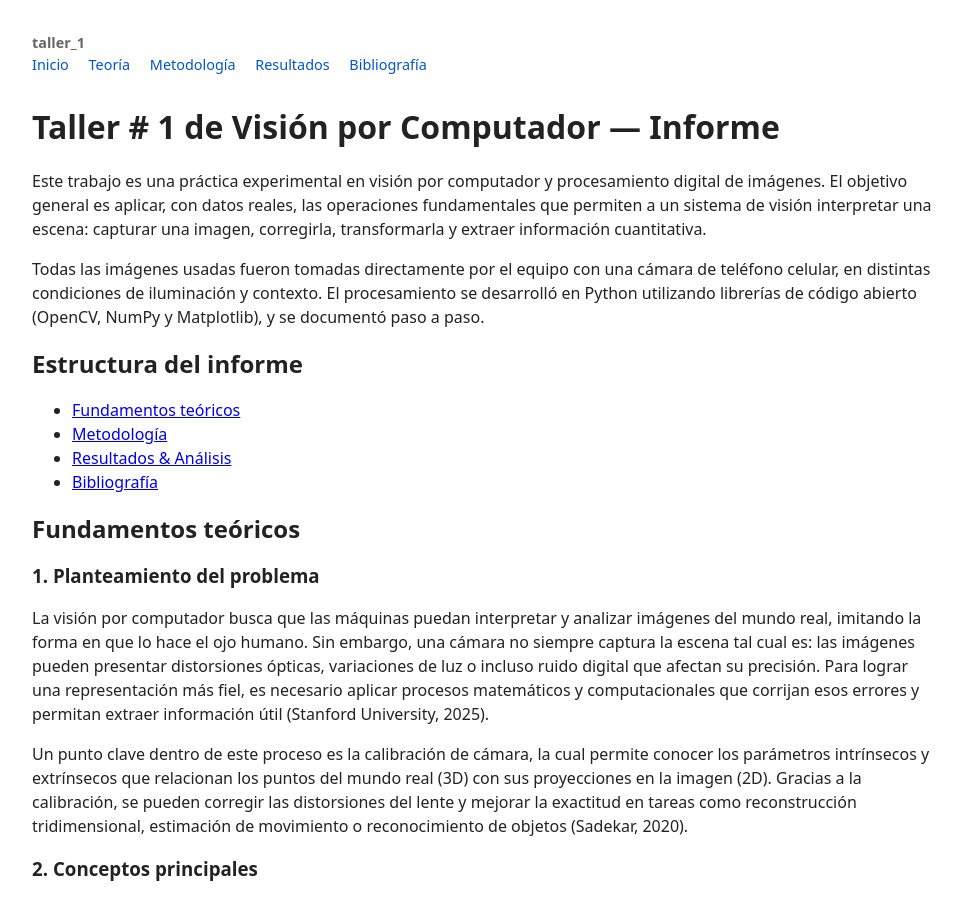
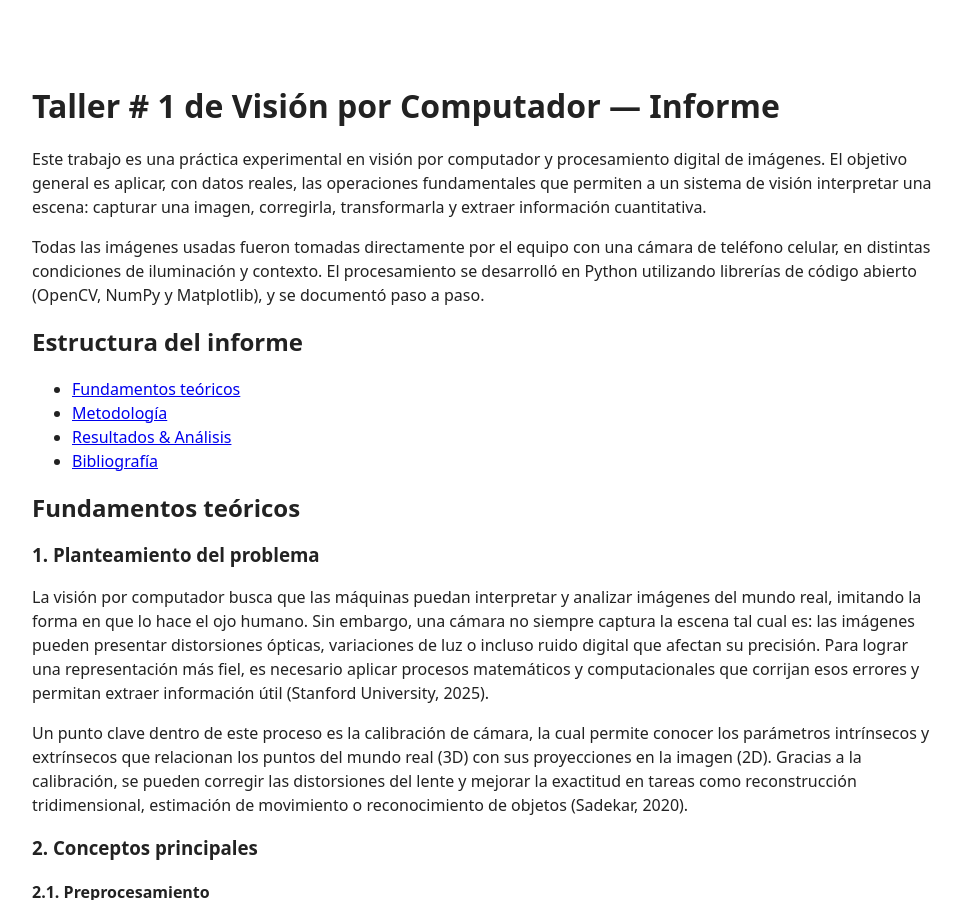
Before and after one commit to NeuroVisionUNAL2025/taller_1, a Jekyll site: the page built from docs/index.md, in a window 1280 px wide and 900 px high. Shown: the whole window, without its empty margins (158-1120 px from the left). Built offline with Jekyll 4.4.1, drawn with Linux system fonts in a browser that asks for light colours; our own code applies the rules of GitHub Pages for plain Markdown files.

Commit message:
Simplify header layout by removing navigation links and updating title to reflect project name

```diff
--- a/docs/_layouts/default.html
+++ b/docs/_layouts/default.html
@@ -60,14 +60,7 @@
 
   <body>
     <header>
-      <strong>{{ site.title }}</strong><br />
-      <nav>
-        <a href="{{ '/' | relative_url }}">Inicio</a>
-        <a href="{{ '/teoria.html' | relative_url }}">Teoría</a>
-        <a href="{{ '/metodologia.html' | relative_url }}">Metodología</a>
-        <a href="{{ '/resultados_analisis.html' | relative_url }}">Resultados</a>
-        <a href="{{ '/bibliografia.html' | relative_url }}">Bibliografía</a>
-      </nav>
+      <strong>{{ Taller #1 }}</strong><br />
     </header>
 
     <main>
```
